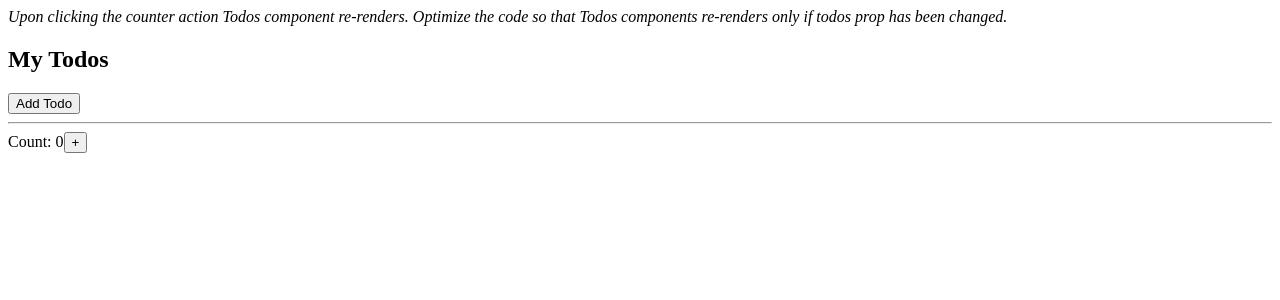
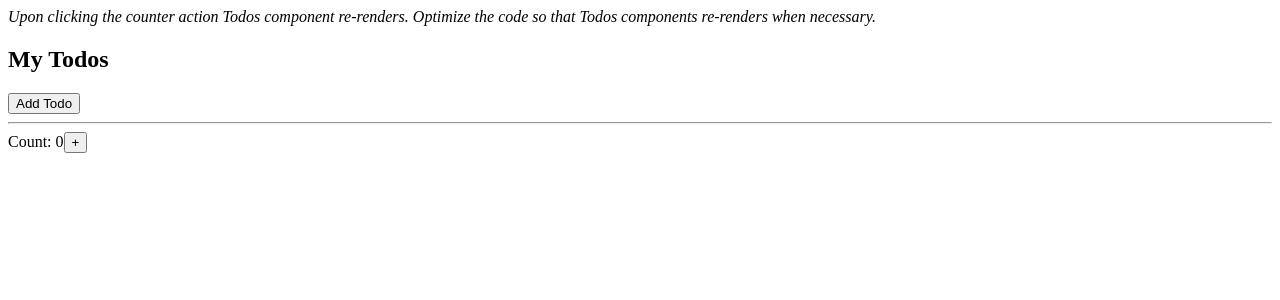
Before and after one commit to surya-pabbineedi/react-ts-1, a React (Create React App) app: page / in a window 1280 px wide. Shown: the top 300 px of the page. Built offline with nearby package versions, Linux system fonts and the light colour scheme.

Commit message:
1 file modified

```diff
--- a/App.tsx
+++ b/App.tsx
@@ -19,8 +19,7 @@ export default function App() {
     <div>
       <em>
         Upon clicking the counter action Todos component re-renders. Optimize
-        the code so that Todos components re-renders only if todos prop has been
-        changed.
+        the code so that Todos components re-renders when necessary.
       </em>
       <Todos todos={todos} addTodo={addTodo} />
       <hr />
```
